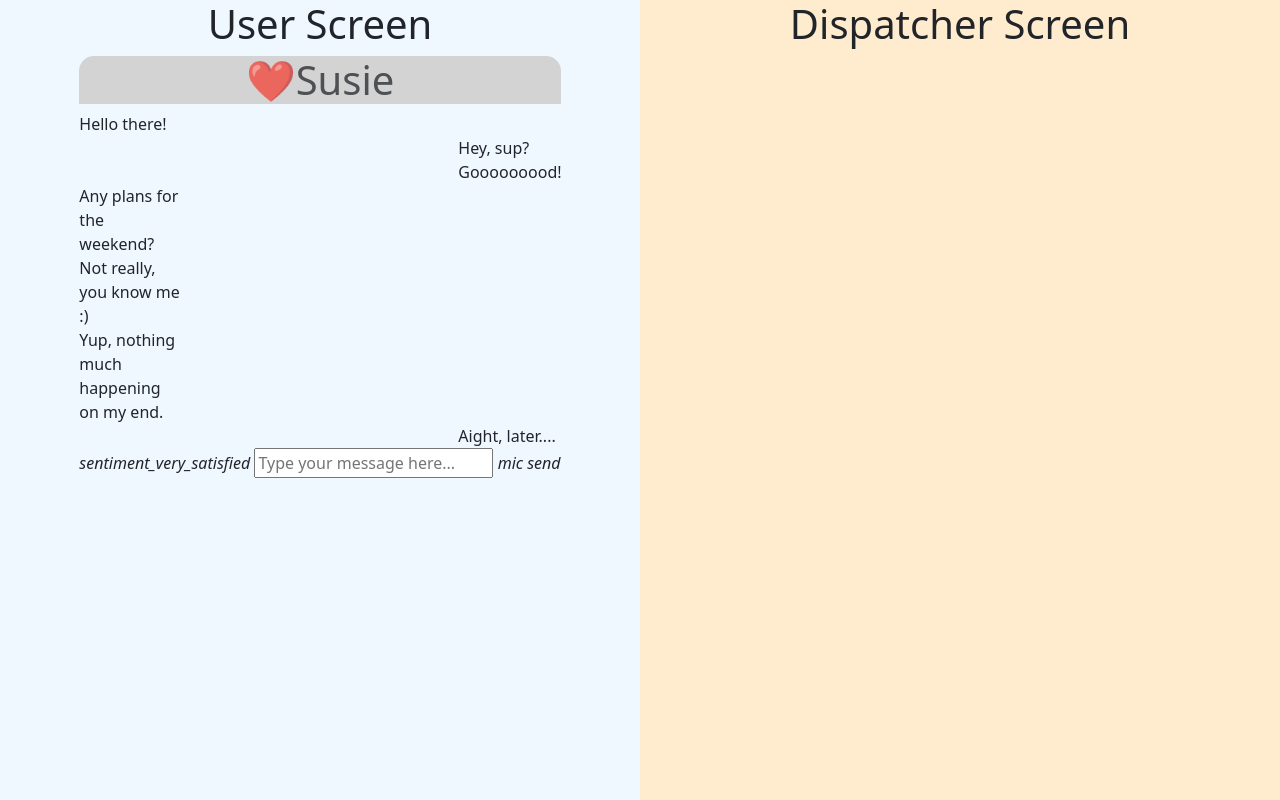
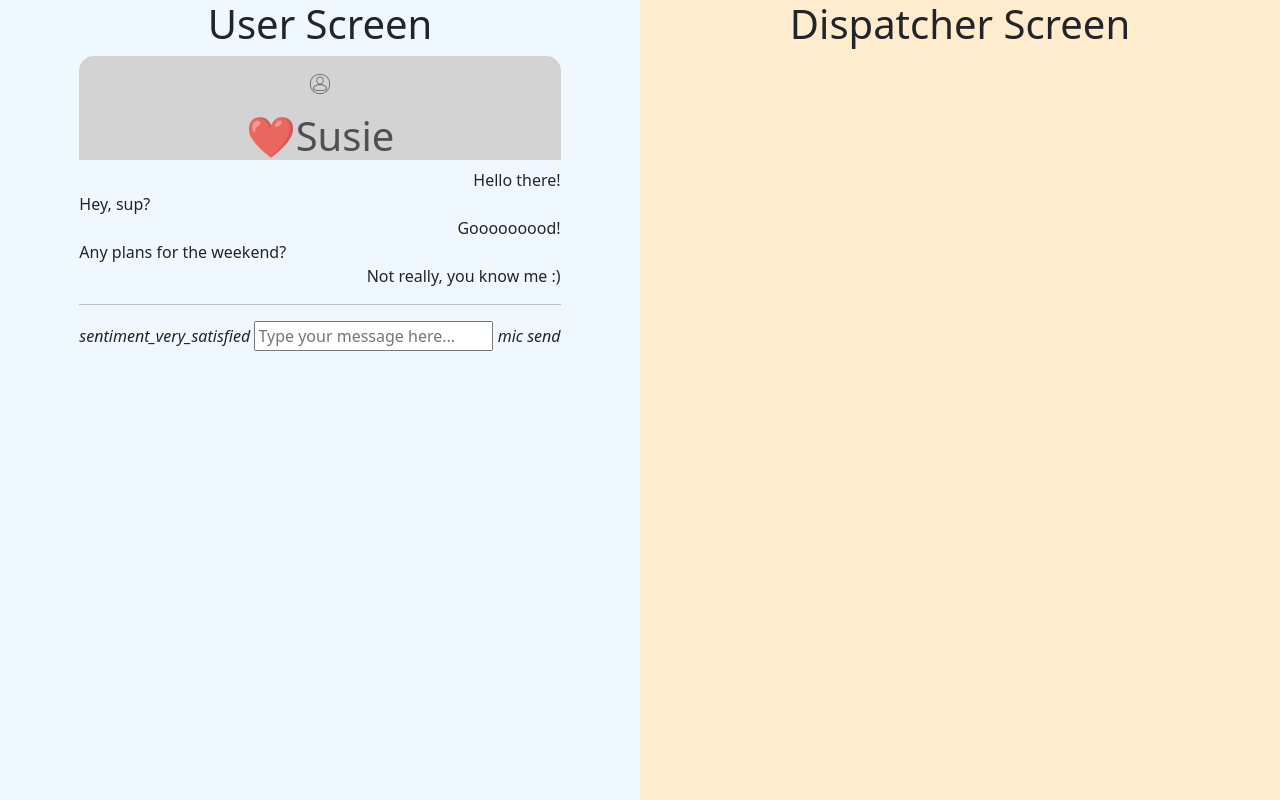
Before and after one commit to hackthegap24-safetext/safetext, a website: page index.html in a window 1280 px wide. Both pictures are taken after a click on the button "Push me". Drawn offline with nearby package versions, Linux system fonts and the light colour scheme.

Commit message:
Reformat user screen chat dialog

```diff
--- a/index.html
+++ b/index.html
@@ -18,58 +18,46 @@
       <div id="chatDialog" class="hidden">
         <div class="col-md-12">
           <div id="settings-tray" class="friend-drawer--grey">
+            <h1 class="centered max-20"><img src="./images/avatar.jpg" alt=""></h1>
             <h1 class="text-muted centered ">❤️Susie</h1>
           </div>
           <div class="chat-panel">
-            <div class="row no-gutters">
-              <div class="col-md-3">
-                <div class="chat-bubble chat-bubble--left">
+            <div class="user-message row no-gutters">
+              <div class="col-md-9 offset-md-3">
+                <div class="chat-bubble chat-bubble--right">
                   Hello there!
                 </div>
               </div>
             </div>
-            <div class="row no-gutters">
-              <div class="col-md-3 offset-md-9">
-                <div class="chat-bubble chat-bubble--right">
+            <div class="dispatcher-messagse row no-gutters">
+              <div class="col-md-9">
+                <div class="chat-bubble chat-bubble--left">
                   Hey, sup?
                 </div>
               </div>
             </div>
-            <div class="row no-gutters">
-              <div class="col-md-3 offset-md-9">
+            <div class="user-message row no-gutters">
+              <div class="col-md-9 offset-md-3">
                 <div class="chat-bubble chat-bubble--right">
                   Gooooooood!
                 </div>
               </div>
             </div>
-            <div class="row no-gutters">
-              <div class="col-md-3">
+            <div class="dispatcher-messagse row no-gutters">
+              <div class="col-md-9">
                 <div class="chat-bubble chat-bubble--left">
                   Any plans for the weekend?
                 </div>
               </div>
             </div>
-            <div class="row no-gutters">
-              <div class="col-md-3">
-                <div class="chat-bubble chat-bubble--left">
+            <div class="user-message row no-gutters">
+              <div class="col-md-9 offset-md-3">
+                <div class="chat-bubble chat-bubble--right">
                   Not really, you know me :)
                 </div>
               </div>
             </div>
-            <div class="row no-gutters">
-              <div class="col-md-3">
-                <div class="chat-bubble chat-bubble--left">
-                  Yup, nothing much happening on my end.
-                </div>
-              </div>
-            </div>
-            <div class="row no-gutters">
-              <div class="col-md-3 offset-md-9">
-                <div class="chat-bubble chat-bubble--right">
-                  Aight, later....
-                </div>
-              </div>
-            </div>
+            <hr>
             <div class="row">
               <div class="col-12">
                 <div class="chat-box-tray">
--- a/styles.css
+++ b/styles.css
@@ -61,3 +61,15 @@ body {
   border-top-left-radius: 15px;
   border-top-right-radius: 15px;
 }
+
+.max-20 img {
+  max-height: 20px;
+}
+
+.chat-bubble--left {
+  text-align: left;
+}
+
+.chat-bubble--right {
+  text-align: right;
+}
```
